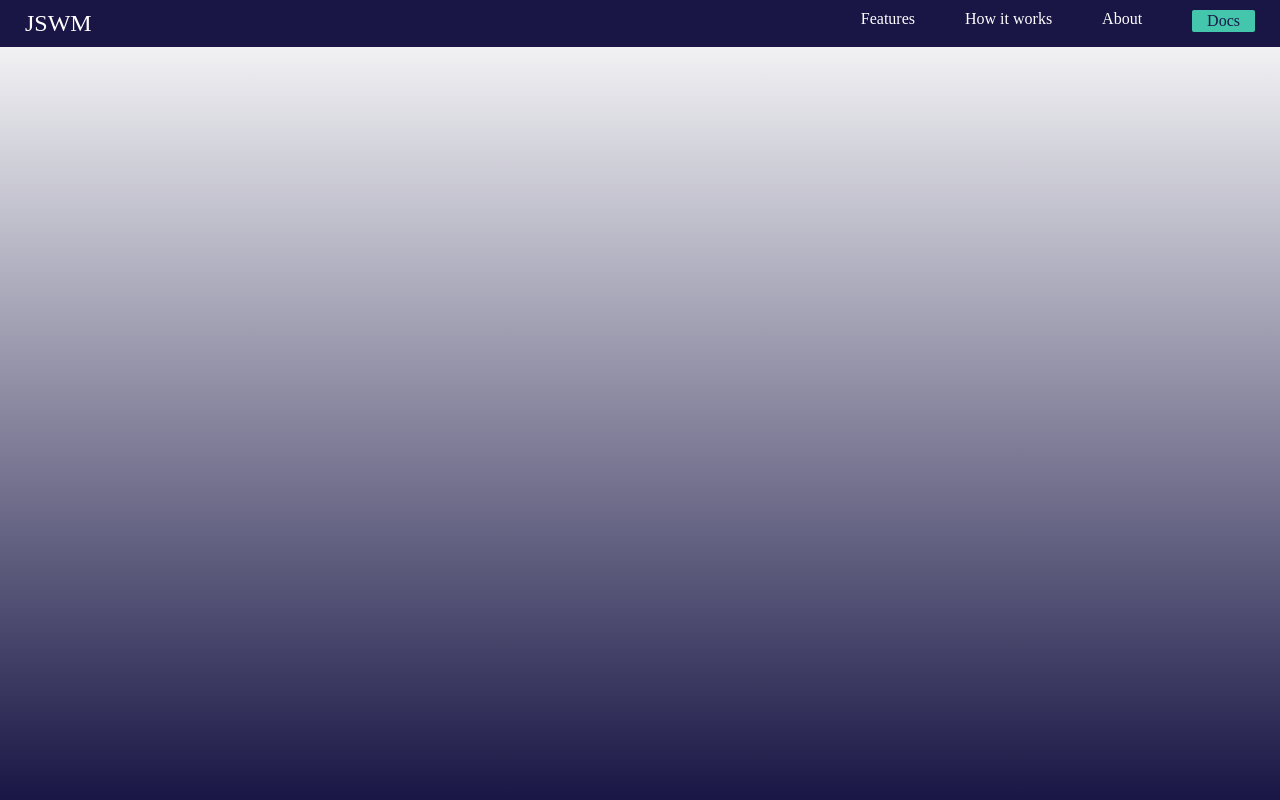
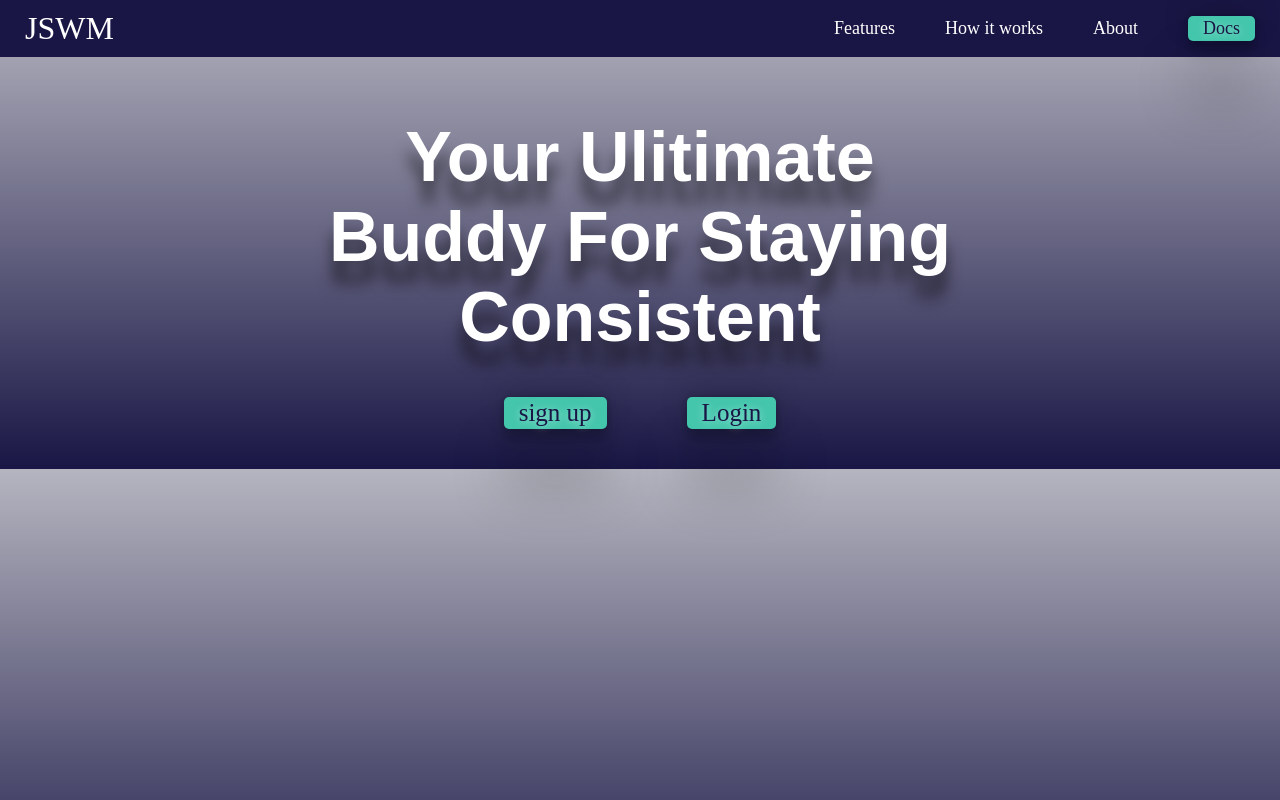
Before and after one commit to sidd19898/JSWM, a React app in the folder frontend/: page /landing in a window 1280 px wide. Built offline with nearby package versions, Linux system fonts and the light colour scheme; the HTML template or start-up script is replaced by a standard one.

Commit message:
working on resopnsiveness of first sec

```diff
--- /dev/null
+++ b/frontend/src/components/Firstsec.css
@@ -0,0 +1,51 @@
+.ti{
+    text-align: center;
+}
+
+.tino{
+    font-family: "SN Pro", sans-serif;
+  font-optical-sizing: auto;
+  font-weight: 600;
+  font-size: 120px;
+  font-style: normal;
+  color: white;
+  text-shadow: 0px 22px 15px rgba(0, 0, 0, 0.56);
+}
+
+.jet{
+  margin-top: 50px;
+  display: flex;
+  justify-content: center;
+  gap: 80px;
+  font-size: 40px;
+  border-radius: 4px;
+}
+
+@media (min-width:1280px) {
+  .tino{
+    font-size: 80px;
+  }
+  .jet{
+    font-size: 30px;
+  }
+}
+
+@media (min-width:1024px) {
+  .tino{
+    font-size: 70px;
+  }
+  .jet{
+    font-size: 25px;
+    margin-top: 40px;
+  }
+}
+
+@media (min-width:853px){
+  .tino{
+    font-size: 70px;
+  }
+  .jet{
+    font-size: 25px;
+    margin: 40px;
+  }
+}
--- /dev/null
+++ b/frontend/src/components/Firstsec.jsx
@@ -0,0 +1,15 @@
+import "../components/Firstsec.css"
+import "../components/NavLan.css"
+
+export function Firstsec({children1,children2,children3,children4,children5}){
+    return(
+        <div>
+        <div className="ti">
+            <div className="tino">{children1}</div>
+            <div className="tino">{children2}</div>
+            <div className="tino">{children3}</div>
+            </div>
+            <div className="jet"><button className="polo">{children4}</button><button className="polo">{children5}</button></div>
+        </div>
+    )
+}
--- a/frontend/src/components/NavLan.css
+++ b/frontend/src/components/NavLan.css
@@ -6,15 +6,18 @@
  justify-content: space-between;
  padding-left: 25px;
  padding-right: 25px;
+ margin-bottom: 130px;
 }
 
 .feat{
     display: flex;
+    align-items: center;
     gap: 50px;
+    font-size: large;
 }
 
 .title{
-    font-size: x-large;
+    font-size: xx-large;
 }
 
 .polo{
@@ -22,9 +25,23 @@
   cursor: pointer;
   background-color: #43C6AC;
   color: #191645;
-  border-radius: 2px;
+  border-radius: 5px;
   padding-left: 15px;
   padding-right: 15px;
   padding-top: 2px;
   padding-bottom: 2px;
+  text-shadow: 0px 1px 8px rgba(255, 255, 255, 0.56);
+box-shadow: rgba(0, 0, 0, 0.25) 0px 54px 55px, rgba(0, 0, 0, 0.12) 0px -12px 30px, rgba(0, 0, 0, 0.12) 0px 4px 6px, rgba(0, 0, 0, 0.17) 0px 12px 13px, rgba(0, 0, 0, 0.09) 0px -3px 5px;
 }
+
+.polo:hover {
+    background-color:#191645;
+  color: #43C6AC;
+  border: solid;
+}
+
+@media (min-width:1024px) {
+  .Nav{
+    margin-bottom: 60px;
+  }
+}
--- a/frontend/src/pages/landing.css
+++ b/frontend/src/pages/landing.css
@@ -1,9 +1,9 @@
 html,body{
-    height: 100%;
+    height: fit-content;
     margin: 0;
 }
 
 body{
        background:
-    linear-gradient(rgb(255, 255, 255), #191645) /* overlay */; /* base color */
+    linear-gradient(#b5b5c0, #191645) /* overlay */; /* base color */
 }
--- a/frontend/src/pages/landing.jsx
+++ b/frontend/src/pages/landing.jsx
@@ -1,10 +1,17 @@
 import "../pages/landing.css"
 import {Nav} from "../components/NavLan.jsx"
+import { Firstsec } from "../components/Firstsec.jsx"
 
 export default function landing(){
     return(
         <div className="body">
             <Nav children1={"JSWM"} children2={"Features"} children3={"How it works"} children4={"About"} children5={"Docs"}></Nav>
+            <Firstsec children1={"Your Ulitimate"}
+                      children2={"Buddy For Staying"}
+                      children3={"Consistent"}
+                      children4={"sign up"}
+                      children5={"Login"}
+                      ></Firstsec>
         </div>
     )
 }
```
